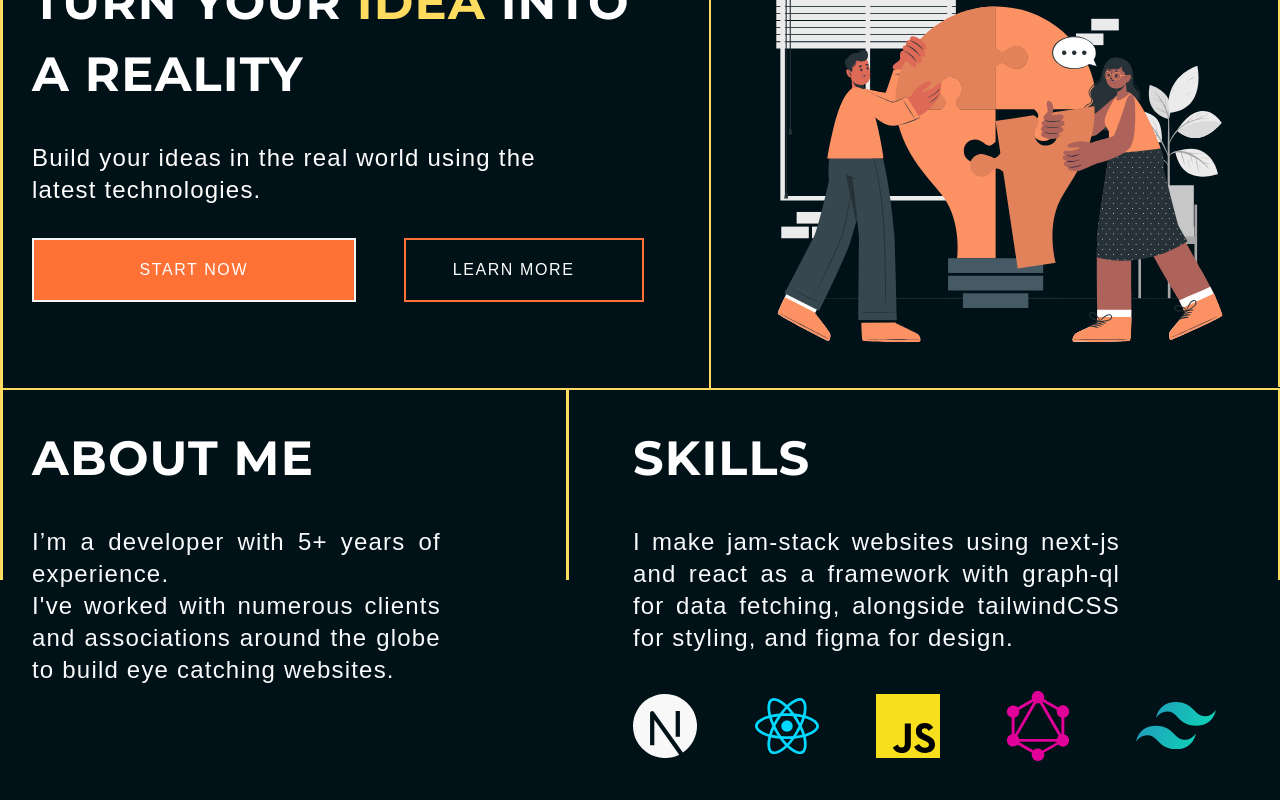
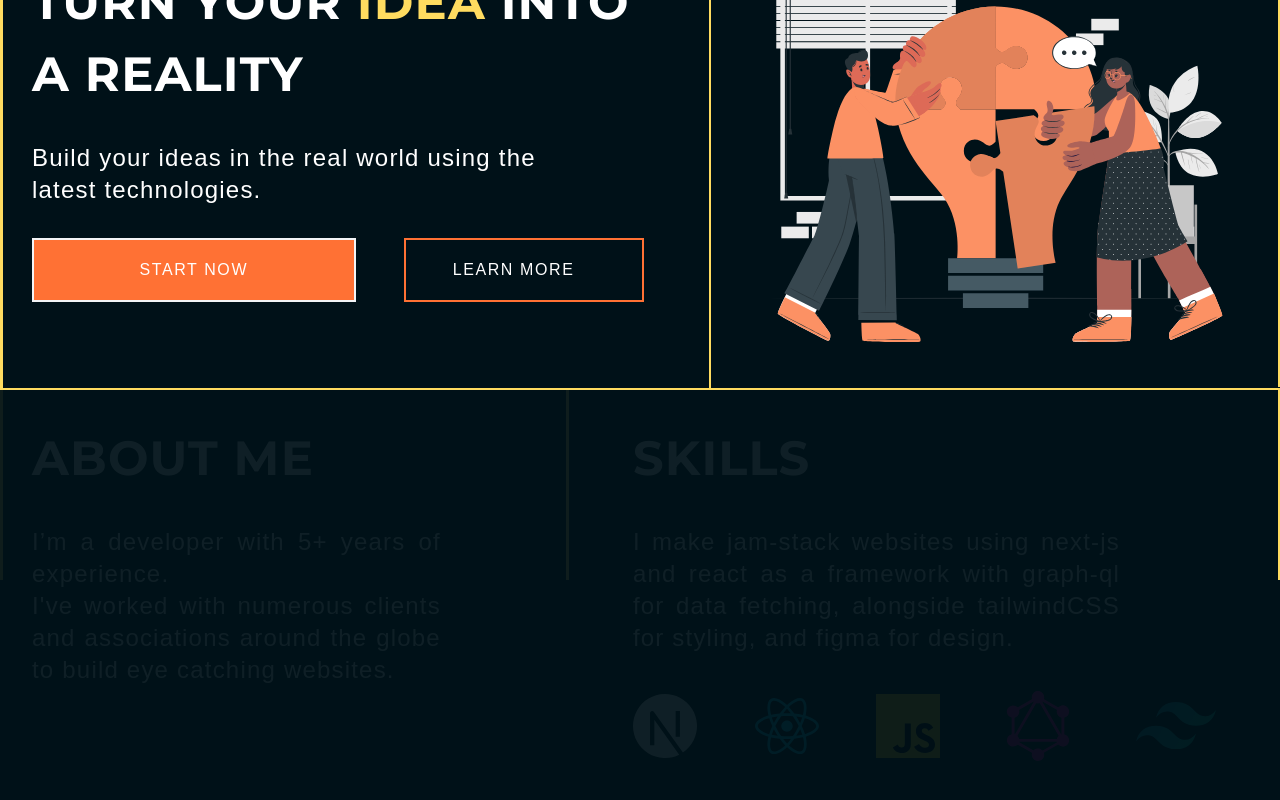
Before and after one commit to BrahimiMehdi/brahimi_mehdi, a Next.js app: page / in a window 1280 px wide. Shown: the part 194-994 px from the top of the page. Built offline with nearby package versions, Linux system fonts and the light colour scheme; a web font is replaced by a local one.

Commit message:
added opacity animations

```diff
--- a/components/About.jsx
+++ b/components/About.jsx
@@ -6,7 +6,7 @@ const hind_Guntur = Hind_Guntur({
 const About = () => {
   return (
     <section name="/about" className="w-full relative grid grid-cols-9 ">
-      <div className="w-full relative h-full p-8  col-span-4 flex flex-col gap-y-8">
+      <div data-scrollI="1" className="w-full scrollInfo opacity-0 relative h-full p-8  col-span-4 flex flex-col gap-y-8">
         <p className="font-bold text-white tracking-wide uppercase text-5xl leading-normal">about me</p>
         <p className={`${hind_Guntur.className} text-gray-50 text-justify text-2xl mr-24 tracking-wider font-light`}>
           I’m a developer with 5+ years of experience. <br /> I've worked with numerous clients and associations around the globe to build eye catching websites.
@@ -14,10 +14,10 @@ const About = () => {
         <div data-scrollV="1" className="w-[2.5px] h-0 scrollLine  left-0 top-0   bg-yellow  absolute "></div>
         <div data-scrollV="2" className="w-[2.5px] h-0  scrollLine right-0 top-0   bg-yellow  absolute "></div>
       </div>
-      <div className="col-span-5 px-16 flex flex-col gap-y-8 h-full w-full p-8 relative">
+      <div className="col-span-5  relative">
         <div data-scrollV="3" className="w-[2.5px] h-0  scrollLine right-0 top-0   bg-yellow  absolute "></div>
+        <div data-scrollI="2" className="px-16 opacity-0 flex scrollInfo flex-col gap-y-8 h-full w-full p-8">
           <p className="font-bold text-white tracking-wide uppercase text-5xl leading-normal">skills</p>
-
           <p className={`${hind_Guntur.className} text-gray-50 text-justify text-2xl mr-24 tracking-wider font-light`}>I make jam-stack websites using next-js and react as a framework with graph-ql for data fetching, alongside tailwindCSS for styling, and figma for design.</p>
           <div className="w-full flex items-center justify-between flex-wrap">
             <svg className="w-16" viewBox="0 0 74 74" fill="none" xmlns="http://www.w3.org/2000/svg">
@@ -94,8 +94,8 @@ const About = () => {
             </svg>
           </div>
         </div>
-      <div data-scrollH="1"  className="h-[2px] bg-yellow rat scrollLineH w-0 absolute bottom-0"></div>
-
+      </div>
+      <div data-scrollH="1" className="h-[2px] bg-yellow rat scrollLineH w-0 absolute bottom-0"></div>
     </section>
   );
 };
--- a/pages/_app.tsx
+++ b/pages/_app.tsx
@@ -26,6 +26,10 @@ export default function App({ Component, pageProps }: AppProps) {
       let number = line.getAttribute("data-scrollH");
       gsap.to(`.scrollLineH[data-scrollH="${number}"]`, {width:"100%", scrollTrigger:{trigger:`.scrollLine[data-scrollH='${number}']`,scrub:1,start:"center bottom"} });
     });
+    gsap.utils.toArray(".scrollInfo").forEach((line:any) => {
+      let number = line.getAttribute("data-scrollI");
+      gsap.to(`.scrollInfo[data-scrollI="${number}"]`, {opacity:1, scrollTrigger:{trigger:`.scrollInfo[data-scrollI='${number}']`,scrub:1,start:"center bottom",end:"center center"} });
+    });
   }, []);
   return (
     <>
```
Lines whose indentation alone changed are shown as unchanged.
